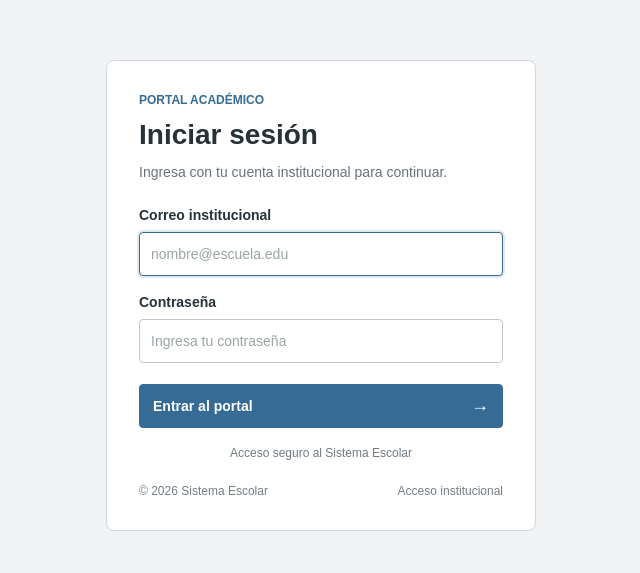
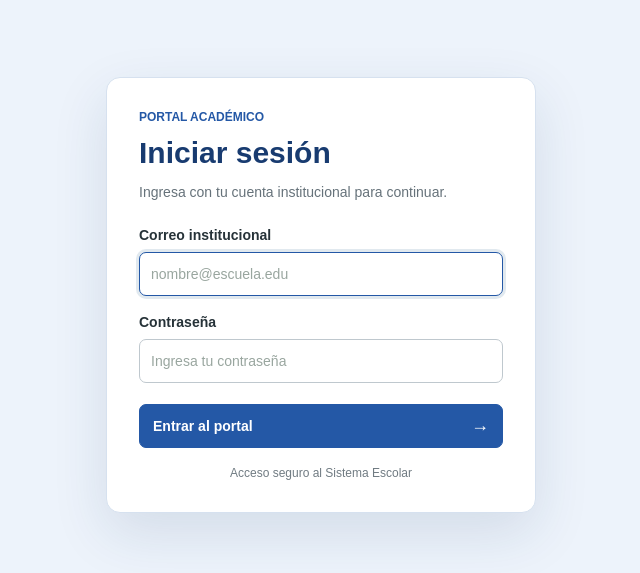
Before and after one commit to Cristian0124/SISTEMA_ESCOLAR, a Vue app in the folder frontend/: page /login in a window 1280 px wide. Shown: the part 105-678 px from the top of the page, without its empty margins (319-959 px from the left). Built offline with nearby package versions, Linux system fonts and the light colour scheme; no server answers.

Commit message:
cambios de diseños visuales para el aplicativo

```diff
--- a/frontend/src/assets/base.css
+++ b/frontend/src/assets/base.css
@@ -2,8 +2,51 @@
   box-sizing: border-box;
 }
 
+:root {
+  font-family: Inter, 'Segoe UI', Arial, sans-serif;
+  color: #1e293b;
+  background: #f3f6fb;
+  font-synthesis: none;
+  text-rendering: optimizeLegibility;
+  -webkit-font-smoothing: antialiased;
+  -moz-osx-font-smoothing: grayscale;
+  --school-blue: #2458a6;
+  --school-blue-dark: #173f7b;
+  --school-blue-soft: #eaf1fc;
+}
+
 body {
+  min-width: 320px;
+  min-height: 100vh;
   margin: 0;
-  font-family: Arial, sans-serif;
-  color: #1f2937;
+  color: #1e293b;
+  background: #f3f6fb;
 }
+
+button,
+input,
+select,
+textarea {
+  font: inherit;
+}
+
+button,
+a,
+input,
+select {
+  -webkit-tap-highlight-color: transparent;
+}
+
+button:focus-visible,
+a:focus-visible,
+input:focus-visible,
+select:focus-visible,
+textarea:focus-visible {
+  outline: 3px solid rgba(37, 99, 185, 0.3);
+  outline-offset: 2px;
+}
+
+::selection {
+  color: #12366c;
+  background: #d8e7ff;
+}
--- a/frontend/src/layouts/MainLayout.vue
+++ b/frontend/src/layouts/MainLayout.vue
@@ -39,7 +39,7 @@ async function salir() {
   justify-content: space-between;
   align-items: center;
   padding: 12px 20px;
-  background: #20252b;
+  background: #173f7b;
 }
 
 .secciones {
@@ -52,12 +52,12 @@ async function salir() {
   color: white;
   text-decoration: none;
   font-weight: bold;
-  border-radius: 4px;
+  border-radius: 7px;
 }
 
 .secciones a:hover,
 .secciones a.router-link-active {
-  background: #454d56;
+  background: #2458a6;
 }
 
 .sesion {
--- a/frontend/src/views/HomeView.vue
+++ b/frontend/src/views/HomeView.vue
@@ -166,15 +166,15 @@ async function salir() {
 
 <style scoped>
 .academic-shell {
-  --ink: #243a3c;
-  --muted: #718083;
-  --line: #dce3e3;
-  --accent: #1685a2;
+  --ink: #1e3558;
+  --muted: #6e7f96;
+  --line: #dce5f0;
+  --accent: #2862b2;
   display: grid;
   grid-template-rows: 54px minmax(0, 1fr) 34px;
   min-height: 100vh;
   color: var(--ink);
-  background: #f4f7f6;
+  background: #f1f5fb;
   font-family: 'Trebuchet MS', 'Aptos', sans-serif;
 }
 
@@ -185,7 +185,7 @@ async function salir() {
   justify-content: space-between;
   min-width: 0;
   padding: 0 18px 0 14px;
-  border-top: 4px solid #25454a;
+  border-top: 4px solid #2458a6;
   border-bottom: 1px solid var(--line);
   background: #fff;
 }
@@ -305,7 +305,7 @@ async function salir() {
   border: 2px solid #d7e4e5;
   border-radius: 50%;
   color: white;
-  background: #397784;
+  background: #2a64b5;
   font-family: Georgia, serif;
   font-size: 20px;
 }
@@ -394,7 +394,7 @@ async function salir() {
 .menu-link:hover,
 .menu-link.router-link-active {
   color: #0d6d86;
-  background: #edf7f8;
+  background: #edf3fc;
 }
 
 .menu-icon {
--- a/frontend/src/views/LoginView.vue
+++ b/frontend/src/views/LoginView.vue
@@ -91,10 +91,6 @@ async function iniciarSesion() {
 
         <p class="form-footnote">Acceso seguro al Sistema Escolar</p>
       </div>
-      <footer class="page-footer">
-        <span>© 2026 Sistema Escolar</span>
-        <span>Acceso institucional</span>
-      </footer>
     </section>
   </main>
 </template>
@@ -468,9 +464,9 @@ async function iniciarSesion() {
 .login-page {
   --ink: #263238;
   --muted: #66727a;
-  --paper: #f0f2f4;
-  --line: #d1d7dc;
-  --accent: #356b94;
+  --paper: #edf3fb;
+  --line: #d6e1ef;
+  --accent: #2458a6;
   display: grid;
   grid-template-columns: 1fr;
   place-items: center;
@@ -501,9 +497,9 @@ async function iniciarSesion() {
   min-height: 0;
   padding: 32px;
   border: 1px solid var(--line);
-  border-radius: 8px;
+  border-radius: 14px;
   background: white;
-  box-shadow: none;
+  box-shadow: 0 20px 55px rgba(26, 57, 101, 0.12);
 }
 
 .form-content {
@@ -513,7 +509,7 @@ async function iniciarSesion() {
 
 .eyebrow {
   margin-bottom: 10px;
-  color: #58656d;
+  color: #63758c;
   font-size: 12px;
   letter-spacing: 0;
 }
@@ -524,7 +520,8 @@ async function iniciarSesion() {
 
 .form-content h2 {
   font-family: Arial, sans-serif;
-  font-size: 28px;
+  color: #183b70;
+  font-size: 30px;
   font-weight: 700;
   line-height: 1.25;
 }
@@ -545,28 +542,28 @@ async function iniciarSesion() {
   margin-bottom: 18px;
   padding: 0 11px;
   border-color: #bfc8ce;
-  border-radius: 4px;
+  border-radius: 7px;
   font-size: 14px;
   transition: border-color 120ms ease;
 }
 
 .login-form input:focus {
   border-color: var(--accent);
-  box-shadow: 0 0 0 2px rgba(53, 107, 148, 0.15);
+  box-shadow: 0 0 0 3px rgba(53, 107, 148, 0.15);
 }
 
 .submit-button {
   min-height: 44px;
   padding: 0 13px;
   border-color: var(--accent);
-  border-radius: 4px;
+  border-radius: 7px;
   background: var(--accent);
   font-size: 14px;
   transition: background 120ms ease;
 }
 
 .submit-button:hover:not(:disabled) {
-  background: #285778;
+  background: #173f7b;
   transform: none;
 }
 
@@ -615,7 +612,7 @@ async function iniciarSesion() {
 }
 
 .secondary-button:hover:not(:disabled) {
-  background: #e9edef;
+  background: #e8f0fb;
 }
 
 .page-footer {
```
